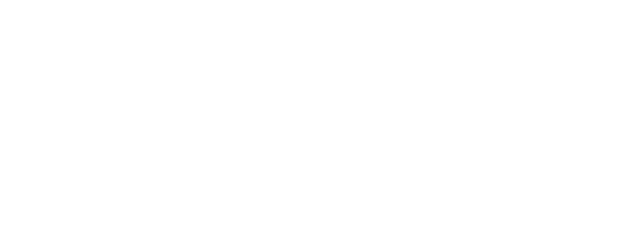
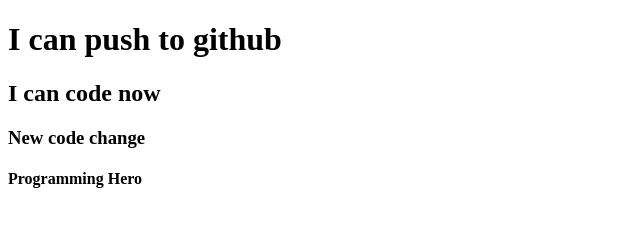
Before and after one commit to nazirmithu/my-second-repo, a plain HTML site: page index.html in a window 1280 px wide. Shown: the whole page, without its empty margins (0-640 px from the left). Drawn offline with Linux system fonts and the light colour scheme.

Commit message:
new header

```diff
--- a/index.html
+++ b/index.html
@@ -7,6 +7,9 @@
     <title>My-Second-Repo</title>
 </head>
 <body>
-
+    <h1>I can push to github</h1>
+    <h2>I can code now</h2>
+    <h3>New code change</h3>
+    <h4>Programming Hero</h4>
 </body>
 </html>
```
